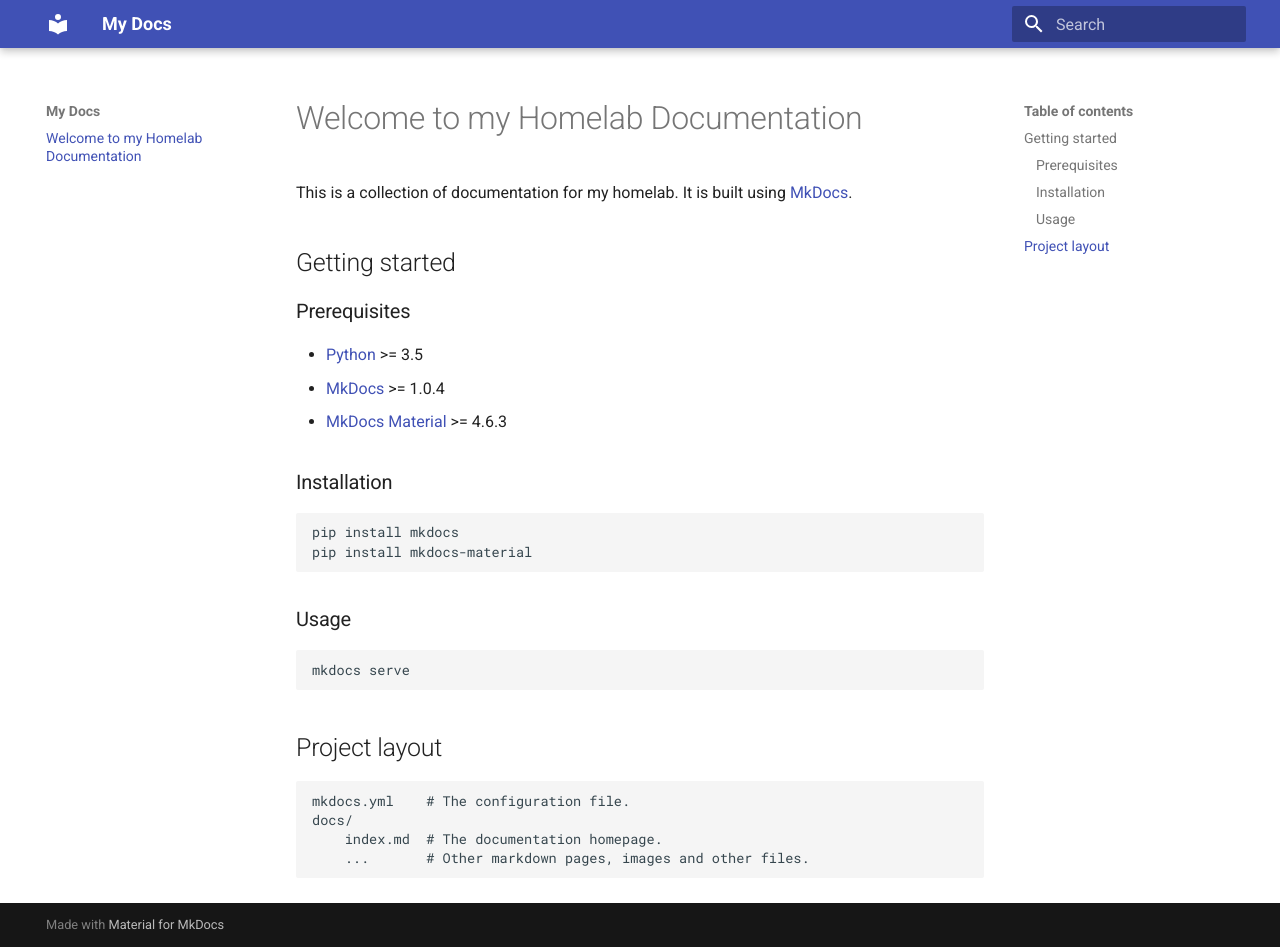
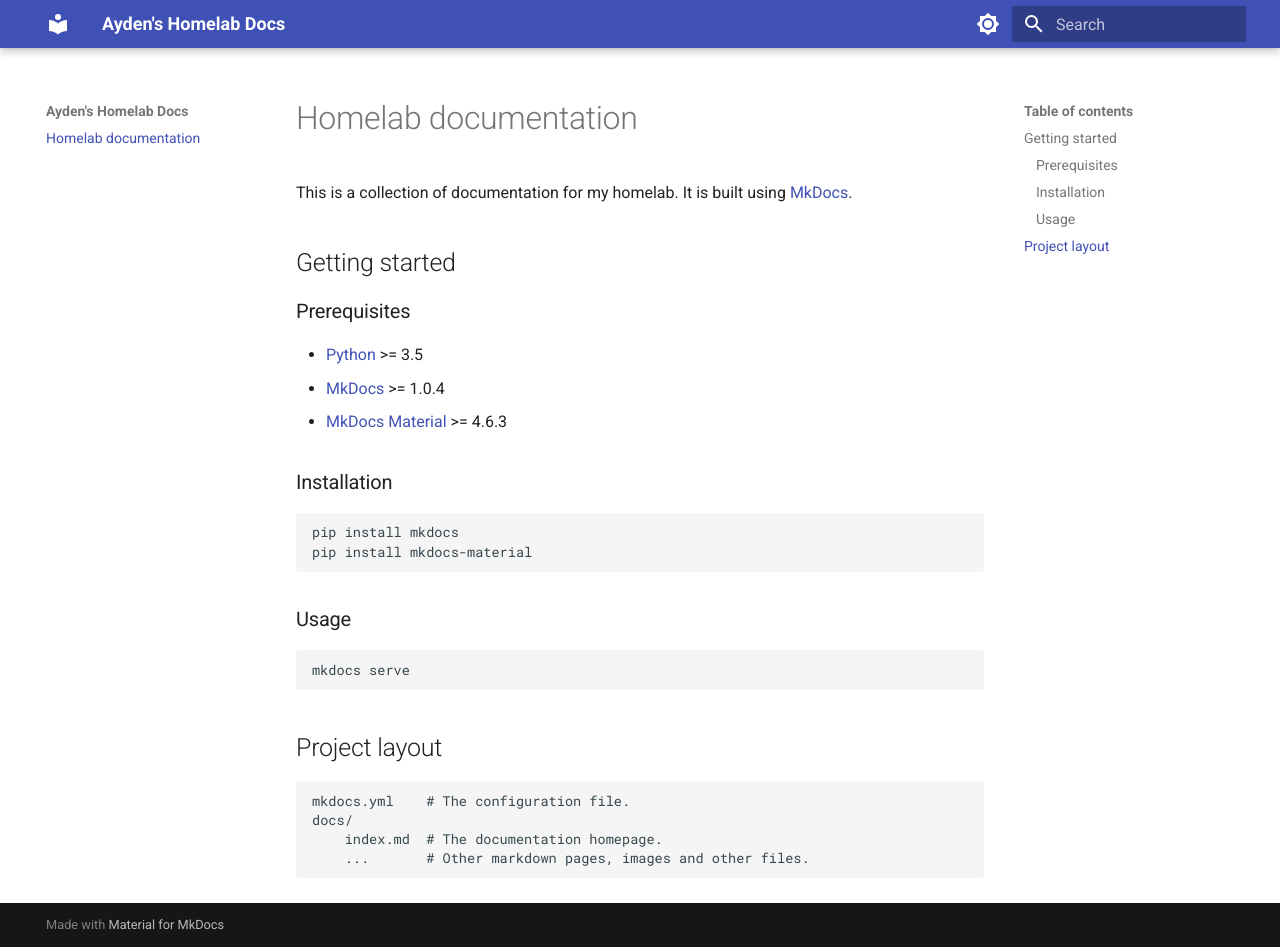
Before and after one commit to aydenjahola/homelab-docs, an MkDocs documentation site: the page built from docs/index.md, in a window 1280 px wide and 947 px high. Built offline with MkDocs 1.6.1 and Material for MkDocs 9.7.7, drawn with Linux system fonts in a browser that asks for light colours.

```diff
--- a/docs/index.md
+++ b/docs/index.md
@@ -1,4 +1,4 @@
-# Welcome to my Homelab Documentation
+# Homelab documentation
 
 This is a collection of documentation for my homelab. It is built using [MkDocs](https://www.mkdocs.org/).
 
--- a/mkdocs.yml
+++ b/mkdocs.yml
@@ -1,3 +1,18 @@
-site_name: My Docs
+site_name: Ayden's Homelab Docs
 theme:
   name: material
+  palette:
+
+    # Palette toggle for light mode
+    - scheme: default
+      toggle:
+        icon: material/brightness-7
+
+
+        name: Switch to dark mode
+
+    # Palette toggle for dark mode
+    - scheme: slate
+      toggle:
+        icon: material/brightness-4
+        name: Switch to light mode
```
